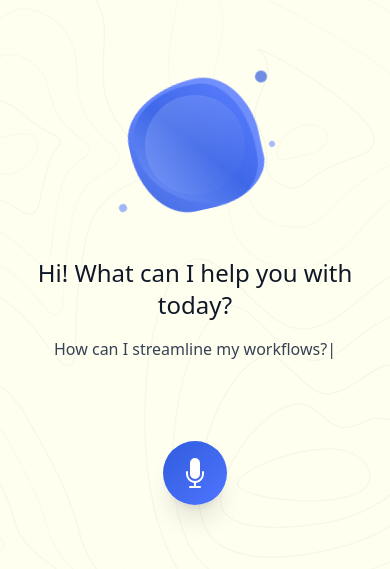
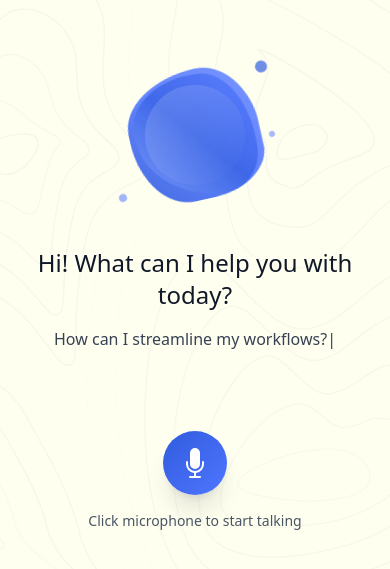
Before and after one commit to deekshukk/demo, a React (Vite) app in the folder frontend/: page / in a window 390 px wide. Shown: the part 109-678 px from the top of the page. Built offline with nearby package versions, Linux system fonts and the light colour scheme.

Commit message:
add microphone text

```diff
--- a/frontend/src/App.jsx
+++ b/frontend/src/App.jsx
@@ -159,6 +159,7 @@ export default function App() {
       <MircophoneButton
           listening={listening}
           onToggle={toggleListening}
+          showWelcome={showWelcome}
       />
 
       <UserSpeechDisplay
--- a/frontend/src/components/microphone.jsx
+++ b/frontend/src/components/microphone.jsx
@@ -1,10 +1,11 @@
 import { MicrophoneIcon } from "@heroicons/react/24/solid";
 
-const MicrophoneButton = ({ listening, onToggle }) => {
+const MicrophoneButton = ({ listening, onToggle, showWelcome }) => {
   return (
+    <div className="flex flex-col items-center">
       <div
         onClick={onToggle}
-      className={`relative w-16 h-16 mt-12 mb-10 rounded-full flex items-center justify-center cursor-pointer transition-all duration-300 shadow-xl hover:shadow-2xl ${
+        className={`relative w-16 h-16 mt-12 mb-4 rounded-full flex items-center justify-center cursor-pointer transition-all duration-300 shadow-xl hover:shadow-2xl ${
           listening
             ? 'bg-gradient-to-br from-[#4F75FF] to-[#305CDE] scale-110'
             : 'bg-gradient-to-br from-[#305CDE] to-[#4F75FF] hover:scale-105'
@@ -15,6 +16,12 @@ const MicrophoneButton = ({ listening, onToggle }) => {
         )}
         <MicrophoneIcon className="w-8 h-8 text-white" />
       </div>
+      {showWelcome && (
+        <p className="text-sm text-gray-600 mb-6 animate-fadeIn">
+          Click microphone to start talking
+        </p>
+      )}
+    </div>
   );
 };
 
```
Also changed, not shown: 1 other file (tests, documents, lock files or other folders). Lines whose indentation alone changed are shown as unchanged.
